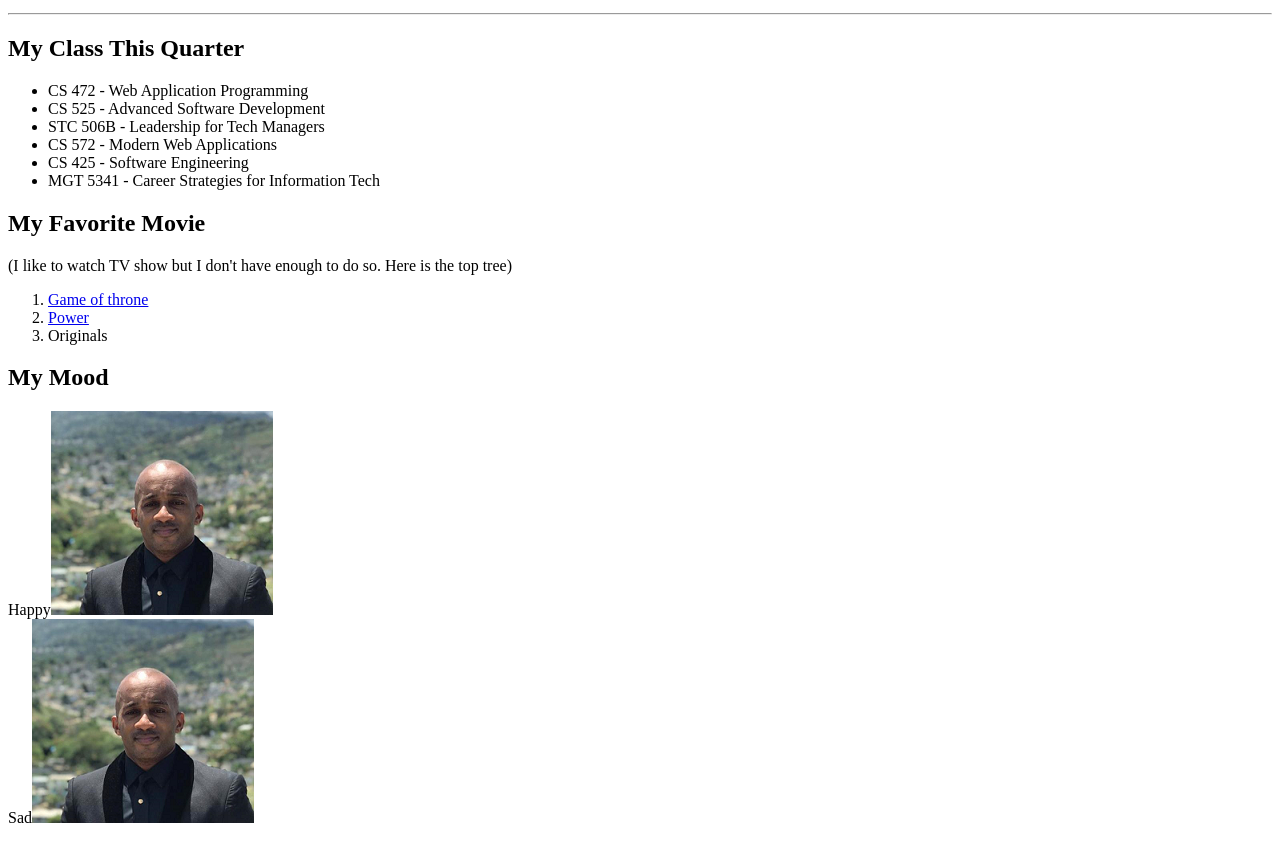
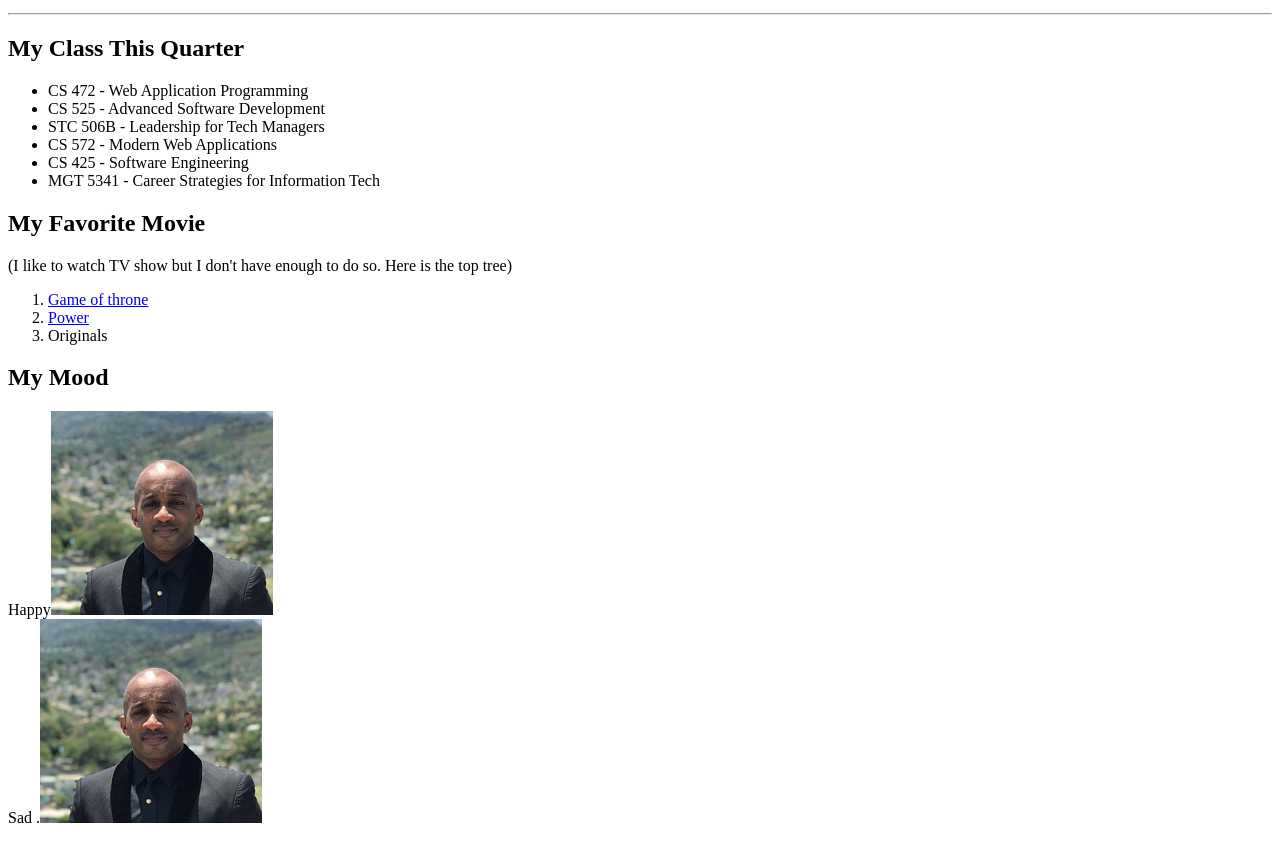
Before and after one commit to ecadet-mum/WAP, a plain HTML site: page aboutme.html in a window 1280 px wide. Shown: the part 101-945 px from the top of the page. Drawn offline with Linux system fonts and the light colour scheme.

Commit message:
Update aboutme.html

```diff
--- a/aboutme.html
+++ b/aboutme.html
@@ -37,7 +37,7 @@
 <h2> My Mood </h2>
 <div>
   <div>Happy<img src="EmmanuelCadet.png" alt="Emmanuel Cadet"> </div>
-  <div>Sad<img src="EmmanuelCadet.png" alt="Emmanuel Cadet"> </div>
+  <div>Sad .<img src="EmmanuelCadet.png" alt="Emmanuel Cadet"> </div>
 </div>
 
 <h2>Fun Facts About My Neighbors </h2>
```
